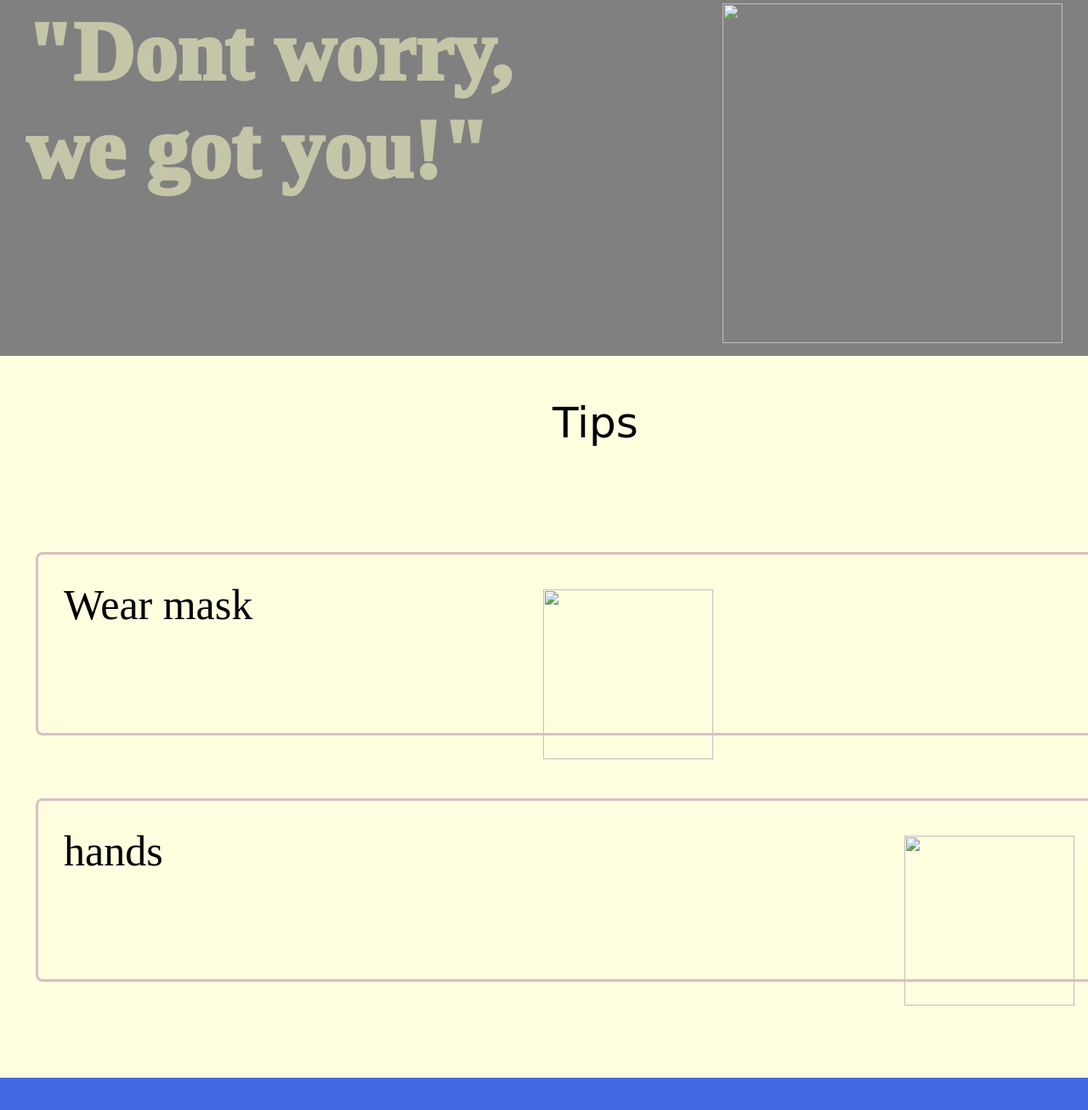
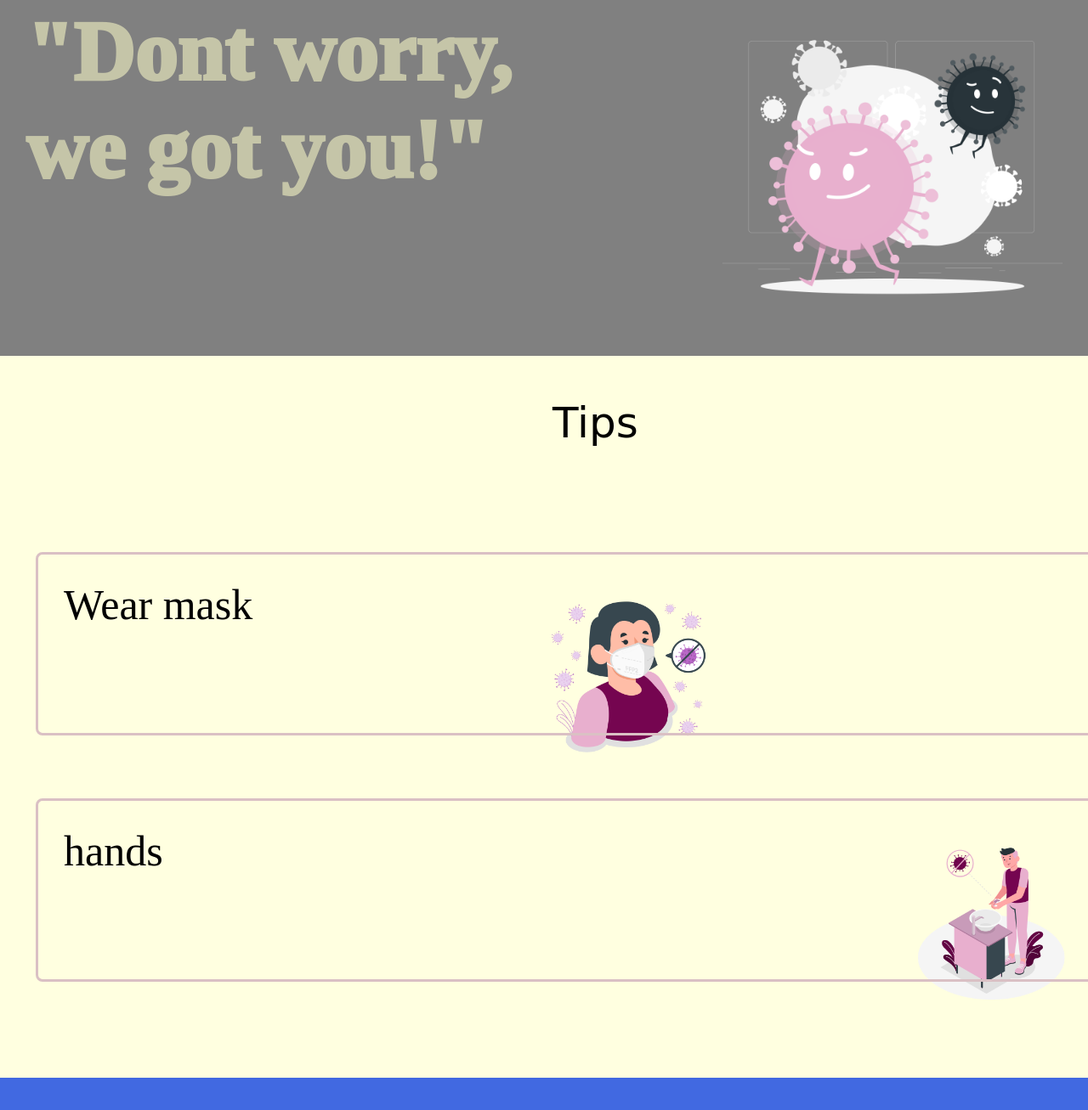
Before and after one commit to sidg55555/we_got_you-, a plain HTML site: page index.html in a window 1280 px wide. Shown: the part 433-1740 px from the top of the page at 85% size. Drawn offline with Linux system fonts and the light colour scheme.

Commit message:
Update index.html

```diff
--- a/index.html
+++ b/index.html
@@ -22,7 +22,7 @@
             <h1 class=title1>Confused where to get the right informtation about covid 19?</h1>
         </div>
         <div class="div2">
-                <h3 class="title2"><img src="images/Virus.png" >
+                <h3 class="title2"><img src="Virus.png" >
                 "Dont worry,<br> we got you!"</h3>
 
 
@@ -32,8 +32,8 @@
             <h1>Tips</h1>
 
             <ul>
-                <li><img src=images/mask.png> Wear mask</li>
-                <li><img src=images/wash.png> hands</li>
+                <li><img src=mask.png> Wear mask</li>
+                <li><img src=wash.png> hands</li>
             </ul>
         </div>
 <section class="symptoms">
```
